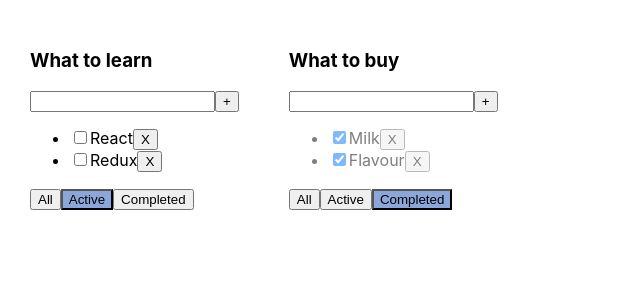
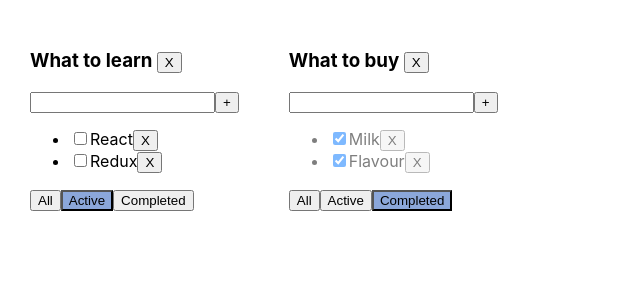
Before and after one commit to e1ing/todolist-ts, a React (Create React App) app: page / in a window 1280 px wide. Shown: the top 300 px of the page, without its empty margins (0-640 px from the left). Built offline with nearby package versions, Linux system fonts and the light colour scheme.

Commit message:
Remove todolist

```diff
--- a/src/App.tsx
+++ b/src/App.tsx
@@ -67,6 +67,13 @@
     }
   }
 
+  let removeTodolist = (todolistId: string) => {
+    let filteredTodolists = todolists.filter(tl=> tl.id !== todolistId)
+    setTodolist(filteredTodolists);
+    delete tasks[todolistId]; //array of tasks deleted
+    setTasks(tasks) // delete in state tasks objest
+  }
+
   return (
     <div className="App">
       {todolists.map((tl) => {
@@ -89,6 +96,7 @@
             changeTaskStatus={changeTaskStatus}
             changeFilter={changeFilter}
             filter={tl.filter}
+            removeTodolist={removeTodolist}
           />
         );
       })}
--- a/src/Todolist.tsx
+++ b/src/Todolist.tsx
@@ -16,6 +16,7 @@
   addTask: (taskTitle: string,  todolistId: string) => void;
   changeTaskStatus: (taskId: string, isDone: boolean, todolistId: string) => void;
   filter: FilterValuesType;
+  removeTodolist: (todolistId: string) => void;
 };
 
 export function Todolist(props: TodolistPropsType) {
@@ -44,9 +45,13 @@
   const onActiveClickHandler = () => props.changeFilter("active", props.todolistId);
   const onCompletedClickHandler = () => props.changeFilter("completed", props.todolistId);
 
+  const removeTodolistHandler = () => {
+   props.removeTodolist(props.todolistId)
+  }
+
   return (
     <div>
-      <h3>{props.title}</h3>
+      <h3>{props.title} <button onClick={removeTodolistHandler}>X</button></h3>
       <div>
         <input
           value={taskTitle}
```
